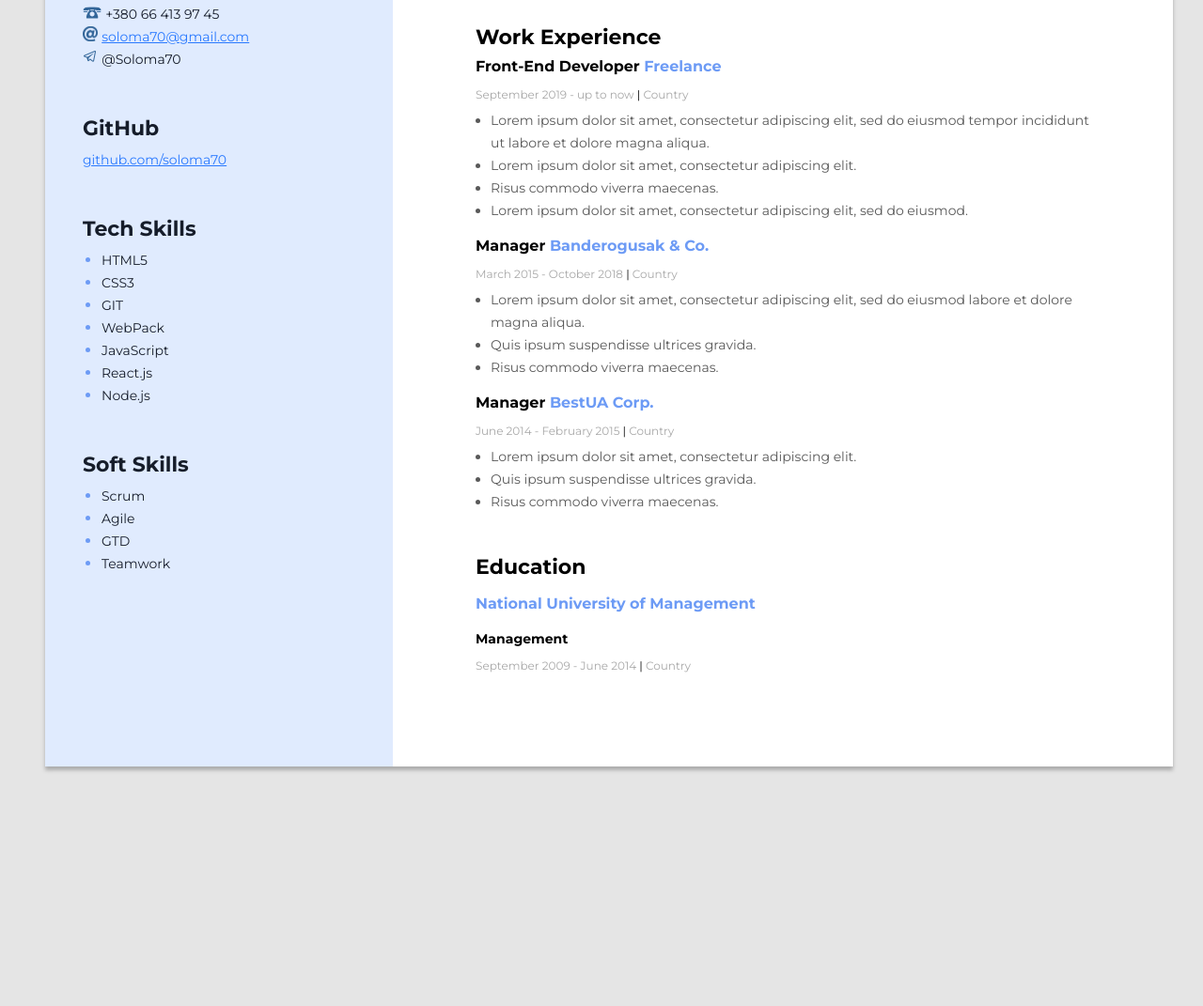
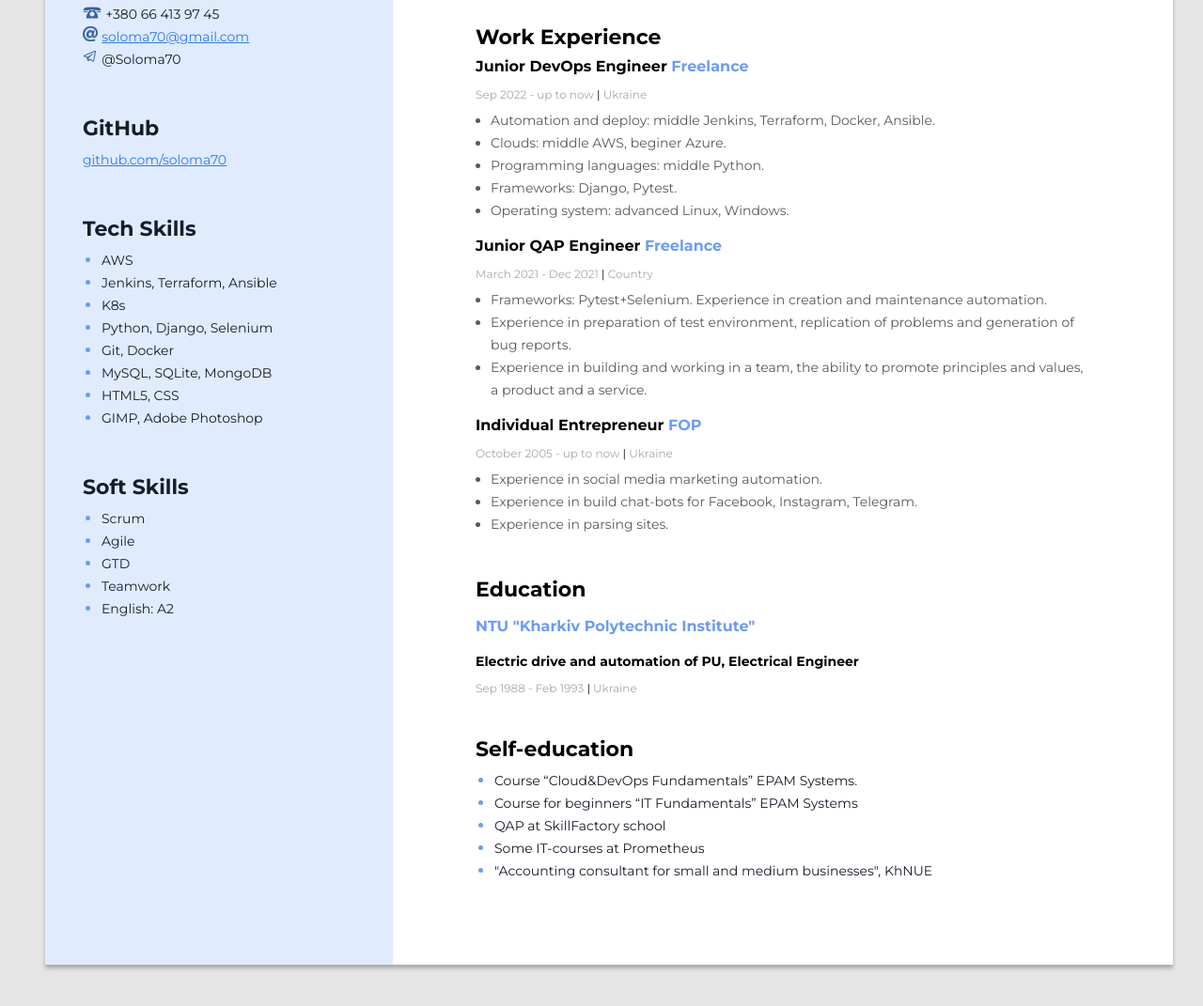
Before and after one commit to soloma70/CV_DevOps, a plain HTML site: page index.html in a window 1280 px wide. Shown: the part 567-1638 px from the top of the page at 94% size. Before the commit the page ends 1431 px from the top, so only its background shows below. Drawn offline with Linux system fonts and the light colour scheme.

Commit message:
edit descr

```diff
--- a/css/style.css
+++ b/css/style.css
@@ -180,10 +180,6 @@ body {
     margin-top: 40px;
 }
 
-.ico-tel {
-    margin: 0 0 0 0;
-}
-
 .contact-container,
 .tech-skills-container,
 .soft-skills-container,
@@ -201,14 +197,6 @@ body {
 }
 
 /* contacts-type */
-.contacts-type {
-    font-style: normal;
-    font-weight: 700;
-    font-size: 14px;
-    line-height: 24px;
-    color: #161D2A;
-    margin-right: 8px;
-}
 
 .contacts-item {
     margin: 0;
--- a/index.html
+++ b/index.html
@@ -79,64 +79,93 @@
 
                 <!-- Company 1 -->
                 <div class="work-experience-place">
-                    <h4 class="work-experience-position">Front-End Developer
+                    <h4 class="work-experience-position">Junior DevOps Engineer
                         <span class="work-experience-company">Freelance</span>
                     </h4>
-                    <p class="work-period">September 2019 - up to now
-                        <span class="text-devider">|</span> Country
+                    <p class="work-period">Sep 2022 - up to now
+                        <span class="text-devider">|</span> Ukraine
                     </p>
                     <ul class="work-duties-list">
-                        <li class="work-duties">Lorem ipsum dolor sit amet, consectetur adipiscing elit, sed do eiusmod
-                            tempor incididunt ut labore et dolore magna aliqua.</li>
-                        <li class="work-duties">Lorem ipsum dolor sit amet, consectetur adipiscing elit.</li>
-                        <li class="work-duties">Risus commodo viverra maecenas.</li>
-                        <li class="work-duties">Lorem ipsum dolor sit amet, consectetur adipiscing elit, sed do eiusmod.
-                        </li>
+                        <li class="work-duties">Automation and deploy: middle Jenkins, Terraform, Docker, Ansible.</li>
+                        <li class="work-duties">Clouds: middle AWS, beginer Azure.</li>
+                        <li class="work-duties">Programming languages: middle Python.</li>
+                        <li class="work-duties">Frameworks: Django, Pytest.</li>
+                        <li class="work-duties">Operating system: advanced Linux, Windows.</li>
                     </ul>
                 </div>
 
                 <!-- Company 2 -->
                 <div class="work-experience-place">
-                    <h4 class="work-experience-position">Manager
-                        <span class="work-experience-company">Banderogusak & Co.</span>
+                    <h4 class="work-experience-position">Junior QAP Engineer
+                        <span class="work-experience-company">Freelance</span>
                     </h4>
-                    <p class="work-period">March 2015 - October 2018
+                    <p class="work-period">March 2021 - Dec 2021
                         <span class="text-devider">|</span> Country
                     </p>
                     <ul class="work-duties-list">
-                        <li class="work-duties">Lorem ipsum dolor sit amet, consectetur adipiscing elit, sed do eiusmod
-                            labore et dolore magna aliqua.</li>
-                        <li class="work-duties">Quis ipsum suspendisse ultrices gravida.</li>
-                        <li class="work-duties">Risus commodo viverra maecenas.</li>
+                        <li class="work-duties">Frameworks: Pytest+Selenium. Experience in creation and maintenance
+                            automation.</li>
+                        <li class="work-duties">Experience in preparation of test environment, replication of problems
+                            and generation of bug reports.</li>
+                        <li class="work-duties">Experience in building and working in a team, the ability to promote
+                            principles and values, a product and a service.</li>
                     </ul>
                 </div>
 
                 <!-- Company 3 -->
                 <div class="work-experience-place">
-                    <h4 class="work-experience-position">Manager
-                        <span class="work-experience-company">BestUA Corp.</span>
+                    <h4 class="work-experience-position">Individual Entrepreneur
+                        <span class="work-experience-company">FOP</span>
                     </h4>
-                    <p class="work-period">June 2014 - February 2015
-                        <span class="text-devider">|</span> Country
+                    <p class="work-period">October 2005 - up to now
+                        <span class="text-devider">|</span> Ukraine
                     </p>
                     <ul class="work-duties-list">
-                        <li class="work-duties">Lorem ipsum dolor sit amet, consectetur adipiscing elit.</li>
-                        <li class="work-duties">Quis ipsum suspendisse ultrices gravida.</li>
-                        <li class="work-duties">Risus commodo viverra maecenas.</li>
+                        <li class="work-duties">Experience in social media marketing automation.</li>
+                        <li class="work-duties">Experience in build chat-bots for Facebook, Instagram, Telegram.</li>
+                        <li class="work-duties">Experience in parsing sites.</li>
                     </ul>
                 </div>
             </div>
 
             <!-- Education -->
+            <div class="work-experience-container">
+                <h3 class="main-content-title">Education</h3>
+                <p class="education-place">NTU "Kharkiv Polytechnic Institute"</p>
+                <div>
+                    <h4 class="education-position">Electric drive and automation of PU, Electrical Engineer</h4>
+                    <p class="education-period">Sep 1988 - Feb 1993
+                        <span class="text-devider">|</span> Ukraine
+                    </p>
+                </div>
+            </div>
             <div>
-                <h3 class="main-content-title">Education</h3>
-                <p class="education-place">National University of Management</p>
+                <h3 class="main-content-title">Self-education</h3>
+                <ul class="skills-list">
+                    <li class="skills-list-item">
+                        <span class="skills-list-text">Course “Cloud&DevOps Fundamentals” EPAM Systems.</span>
+                    </li>
+                    <li class="skills-list-item">
+                        <span class="skills-list-text">Course for beginners “IT Fundamentals” EPAM Systems</span>
+                    </li>
+                    <li class="skills-list-item">
+                        <span class="skills-list-text">QAP at SkillFactory school</span>
+                    </li>
+                    <li class="skills-list-item">
+                        <span class="skills-list-text">Some IT-courses at Prometheus</span>
+                    </li>
+                    <li class="skills-list-item">
+                        <span class="skills-list-text">"Accounting consultant for small and medium businesses",
+                            KhNUE</span>
+                    </li>
+
+                    <!-- <p class="education-place">NTU "Kharkiv Polytechnic Institute"</p>
                 <div>
-                    <h4 class="education-position">Management</h4>
+                    <h4 class="education-position">Electric drive and automation of PU, Electrical Engineer</h4>
                     <p class="education-period">September 2009 - June 2014
                         <span class="text-devider">|</span> Country
                     </p>
-                </div>
+                </div> -->
             </div>
         </div>
 
@@ -148,16 +177,15 @@
             <div class="contact-container">
                 <h3 class="sidebar-title">Contacts</h3>
                 <p class="contacts-item">
-                    <img src="img/tel_512.png" alt="Ico Tel" width="20px" class="ico-tel">
-                    <!-- <span class="contacts-type">C: </span> -->
+                    <img src="img/tel_512.png" alt="Ico Tel" width="20px">
                     <a href="tel:+380664139745" class="contacts-tel">+380 66 413 97 45</a>
                 </p>
                 <p class="contacts-item">
-                    <img src="img/email_512.png" alt="Ico Email" width="16px" class="ico-email">
+                    <img src="img/email_512.png" alt="Ico Email" width="16px">
                     <a href="mailto:soloma70@gmail.com" class="contacts-email">soloma70@gmail.com</a>
                 </p>
                 <p class="contacts-item">
-                    <img src="img/telegram-512.png" alt="Ico Telegram" width="16px" class="ico-telega">
+                    <img src="img/telegram-512.png" alt="Ico Telegram" width="16px">
                     <a href="https://t.me/Soloma70" target="_blank" class="contacts-telega">@Soloma70</a>
                 </p>
             </div>
@@ -173,25 +201,28 @@
                 <h3 class="sidebar-title">Tech Skills</h3>
                 <ul class="skills-list">
                     <li class="skills-list-item">
-                        <span class="skills-list-text">HTML5</span>
+                        <span class="skills-list-text">AWS</span>
                     </li>
                     <li class="skills-list-item">
-                        <span class="skills-list-text">CSS3</span>
+                        <span class="skills-list-text">Jenkins, Terraform, Ansible</span>
                     </li>
                     <li class="skills-list-item">
-                        <span class="skills-list-text">GIT</span>
+                        <span class="skills-list-text">K8s</span>
                     </li>
                     <li class="skills-list-item">
-                        <span class="skills-list-text">WebPack</span>
+                        <span class="skills-list-text">Python, Django, Selenium</span>
                     </li>
                     <li class="skills-list-item">
-                        <span class="skills-list-text">JavaScript</span>
+                        <span class="skills-list-text">Git, Docker</span>
                     </li>
                     <li class="skills-list-item">
-                        <span class="skills-list-text">React.js</span>
+                        <span class="skills-list-text">MySQL, SQLite, MongoDB</span>
                     </li>
                     <li class="skills-list-item">
-                        <span class="skills-list-text">Node.js</span>
+                        <span class="skills-list-text">HTML5, CSS</span>
+                    </li>
+                    <li class="skills-list-item">
+                        <span class="skills-list-text">GIMP, Adobe Photoshop</span>
                     </li>
                 </ul>
             </div>
@@ -212,6 +243,9 @@
                     <li class="skills-list-item">
                         <span class="skills-list-text">Teamwork</span>
                     </li>
+                    <li class="skills-list-item">
+                        <span class="skills-list-text">English: A2</span>
+                    </li>
                 </ul>
             </div>
         </aside>
```
